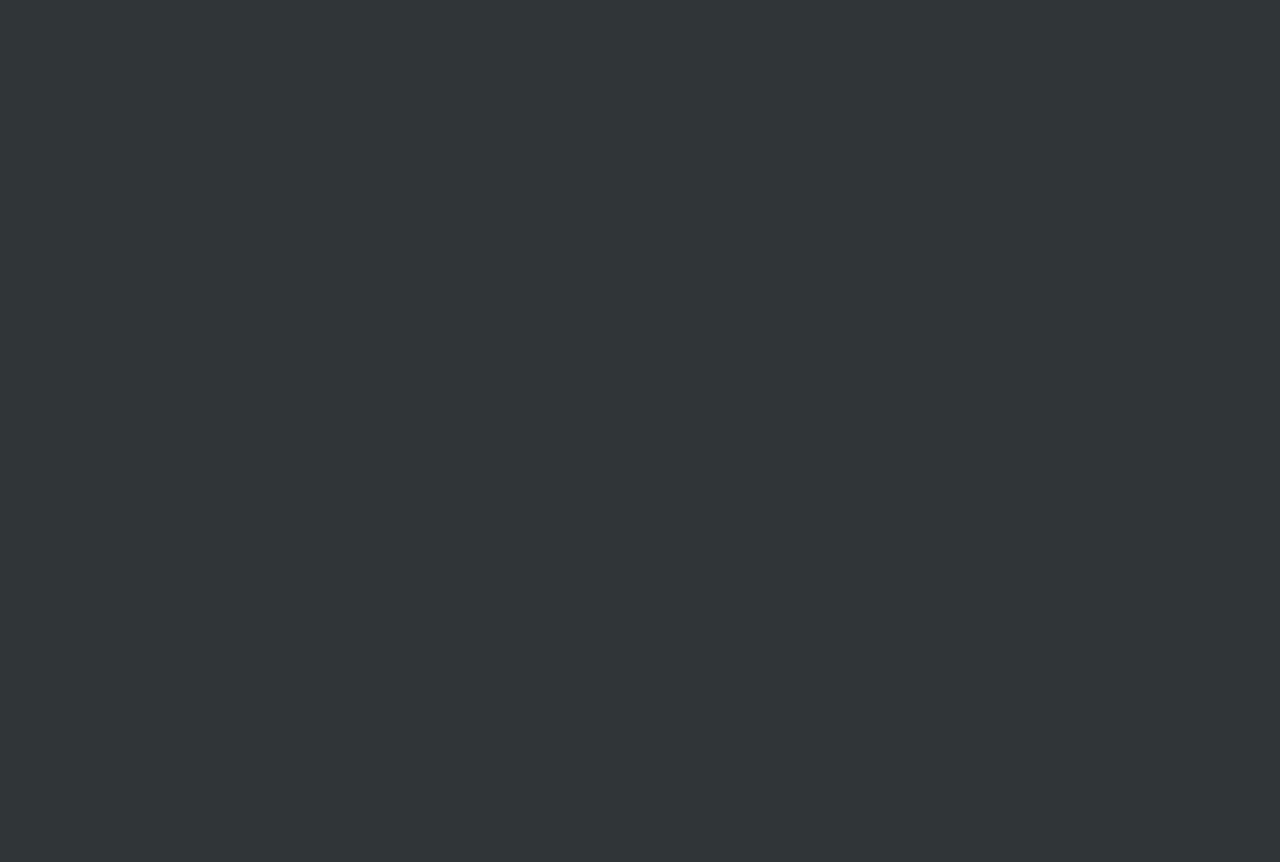
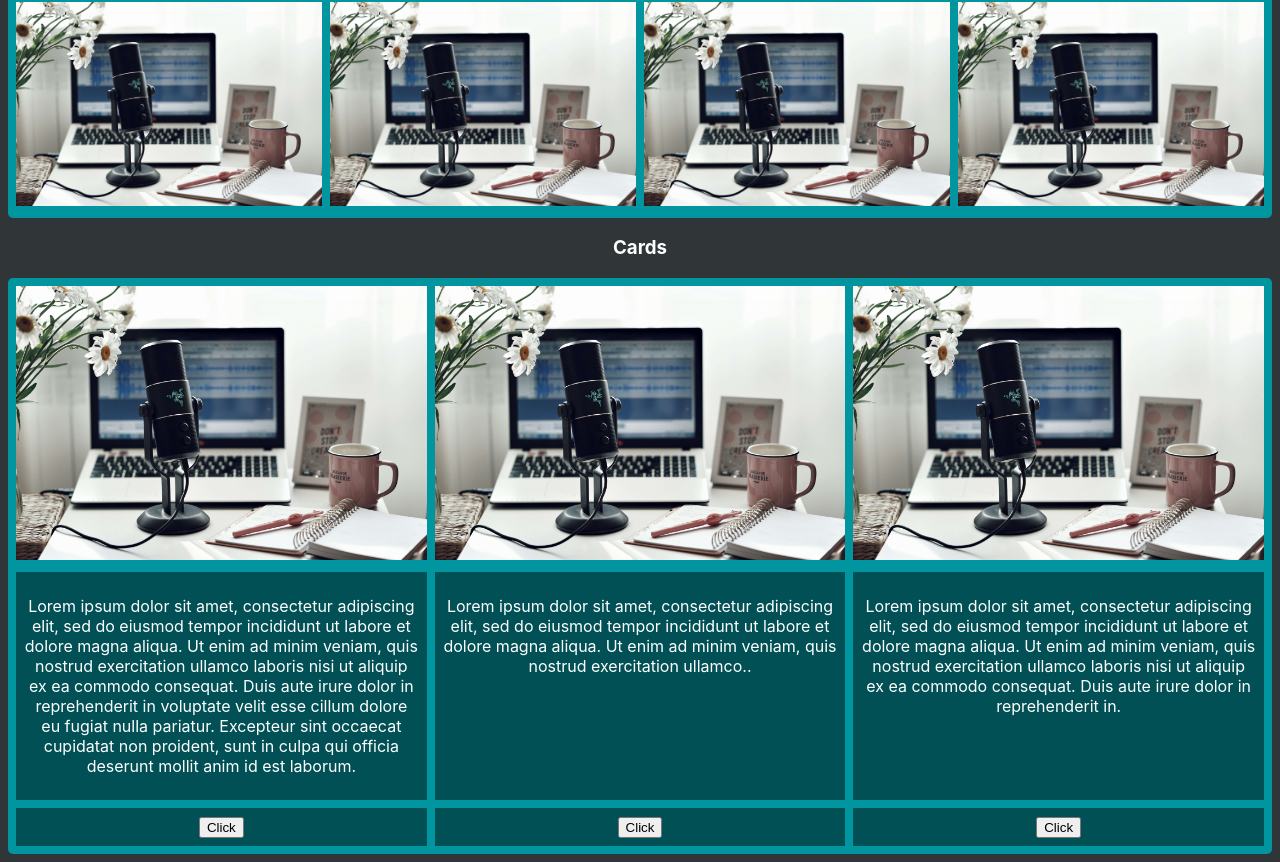
Before and after one commit to JarettSisk/lightweight-react-grid-layout, a React (Vite) app: page / in a window 1280 px wide. Shown: the part 1365-2227 px from the top of the page. Before the commit the page ends 1174 px from the top, so only its background shows below. Built offline with nearby package versions, Linux system fonts and the light colour scheme.

Commit message:
Added some additional examples to demo grid. Minor fixes.

```diff
--- a/src/components/DemoGrid/DemoGrid.css
+++ b/src/components/DemoGrid/DemoGrid.css
@@ -3,6 +3,7 @@
 }
 .content {
     /*border: 2px solid black;*/
+    height: 100%;
     background-color: #005055;
     text-align: center;
     padding: 8px;
--- a/src/components/DemoGrid/DemoGrid.jsx
+++ b/src/components/DemoGrid/DemoGrid.jsx
@@ -7,7 +7,7 @@ export const DemoGrid = (props) => {
     return (
         <div className={"demo-grid"}>
             <h3>Basic Grid</h3>
-            <GridContainer padding={8}>
+            <GridContainer padding={8} alignItems={"center"}>
                 <GridItem xs={8}>
                     <div className={"content"}>1</div>
                 </GridItem>
@@ -18,7 +18,7 @@ export const DemoGrid = (props) => {
                     <div className={"content"}>3</div>
                 </GridItem>
                 <GridItem xs={8}>
-                    <div className={"content"}>3</div>
+                    <p className={"content"}>3</p>
                 </GridItem>
             </GridContainer>
             <div className={"spacer"}/>
@@ -103,6 +103,102 @@ export const DemoGrid = (props) => {
                     <div className={"content"}>4</div>
                 </GridItem>
             </GridContainer>
+            <div className={"spacer"}/>
+            <h3>Images</h3>
+            <GridContainer padding={8}>
+                <GridItem xs={12} md={6} lg={3}>
+                    <img src={"./public/images/vika-strawberrika-NFvN4Sx3-VQ-unsplash (1).jpg"}/>
+                </GridItem>
+                <GridItem xs={12} md={6} lg={3}>
+                    <img src={"./public/images/vika-strawberrika-NFvN4Sx3-VQ-unsplash (1).jpg"}/>
+                </GridItem>
+                <GridItem xs={12} md={6} lg={3}>
+                    <img src={"./public/images/vika-strawberrika-NFvN4Sx3-VQ-unsplash (1).jpg"}/>
+                </GridItem>
+                <GridItem xs={12} md={6} lg={3}>
+                    <img src={"./public/images/vika-strawberrika-NFvN4Sx3-VQ-unsplash (1).jpg"}/>
+                </GridItem>
+            </GridContainer>
+
+            <h3>Cards</h3>
+            <GridContainer padding={8}>
+                <GridItem xs={12} md={4}>
+                        <GridContainer flexDirection={"column"} alignItems={"center"}>
+                            <GridItem xs={12}>
+                                <img src={"./public/images/vika-strawberrika-NFvN4Sx3-VQ-unsplash (1).jpg"}/>
+                            </GridItem>
+                            <GridItem style={{flex: 1}} xs={12}>
+                                <div className={"content"}>
+                                    <p>Lorem ipsum dolor sit amet, consectetur adipiscing elit, sed do eiusmod tempor
+                                        incididunt
+                                        ut
+                                        labore et dolore magna aliqua. Ut enim ad minim veniam, quis nostrud
+                                        exercitation
+                                        ullamco
+                                        laboris nisi ut aliquip ex ea commodo consequat. Duis aute irure dolor in
+                                        reprehenderit
+                                        in
+                                        voluptate velit esse cillum dolore eu fugiat nulla pariatur. Excepteur sint
+                                        occaecat
+                                        cupidatat non proident, sunt in culpa qui officia deserunt mollit anim id est
+                                        laborum.</p>
+                                </div>
+                            </GridItem>
+                            <GridItem xs={12}>
+                                <div className={"content"}>
+                                    <button>Click</button>
+                                </div>
+                            </GridItem>
+                        </GridContainer>
+                </GridItem>
+                <GridItem xs={12} md={4}>
+                        <GridContainer flexDirection={"column"} alignItems={"center"}>
+                            <GridItem xs={12}>
+                                <img src={"./public/images/vika-strawberrika-NFvN4Sx3-VQ-unsplash (1).jpg"}/>
+                            </GridItem>
+                            <GridItem xs={12} style={{flex: 1}}>
+                                <div className={"content"}>
+                                    <p>Lorem ipsum dolor sit amet, consectetur adipiscing elit, sed do eiusmod tempor
+                                        incididunt
+                                        ut
+                                        labore et dolore magna aliqua. Ut enim ad minim veniam, quis nostrud
+                                        exercitation
+                                        ullamco..</p>
+                                </div>
+                            </GridItem>
+                            <GridItem xs={12}>
+                                <div className={"content"}>
+                                    <button>Click</button>
+                                </div>
+                            </GridItem>
+                        </GridContainer>
+                </GridItem>
+                <GridItem xs={12} md={4}>
+                        <GridContainer flexDirection={"column"} alignItems={"center"}>
+                            <GridItem xs={12}>
+                                <img src={"./public/images/vika-strawberrika-NFvN4Sx3-VQ-unsplash (1).jpg"}/>
+                            </GridItem>
+                            <GridItem xs={12} style={{flex: 1}}>
+                                <div className={"content"}>
+                                    <p>Lorem ipsum dolor sit amet, consectetur adipiscing elit, sed do eiusmod tempor
+                                        incididunt
+                                        ut
+                                        labore et dolore magna aliqua. Ut enim ad minim veniam, quis nostrud
+                                        exercitation
+                                        ullamco
+                                        laboris nisi ut aliquip ex ea commodo consequat. Duis aute irure dolor in
+                                        reprehenderit
+                                        in.</p>
+                                </div>
+                            </GridItem>
+                            <GridItem xs={12}>
+                                <div className={"content"}>
+                                    <button>Click</button>
+                                </div>
+                            </GridItem>
+                        </GridContainer>
+                </GridItem>
+            </GridContainer>
         </div>
     )
 }
--- a/src/components/GridContainer/GridContainer.css
+++ b/src/components/GridContainer/GridContainer.css
@@ -1,6 +1,28 @@
 
-/* I dont really like styling all div children,but this seems to help divs that are placed inside grid items from
+/* I dont really like styling all children of type/s, but this seems to help divs/etc that are placed inside grid items from
 overflowing outside of the grid item bounds */
-.grid-container div {
+.grid-container div,
+.grid-container img,
+.grid-container video,
+.grid-container canvas,
+.grid-container iframe,
+.grid-container object,
+.grid-container embed,
+.grid-container svg,
+.grid-container pre,
+.grid-container code,
+.grid-container table {
     box-sizing: border-box;
 }
+
+/* Additional overflow protection for media elements */
+.grid-container img,
+.grid-container video,
+.grid-container canvas,
+.grid-container iframe,
+.grid-container object,
+.grid-container embed,
+.grid-container svg {
+    max-width: 100%;
+    height: auto;
+}
--- a/src/components/GridContainer/GridContainer.jsx
+++ b/src/components/GridContainer/GridContainer.jsx
@@ -15,6 +15,7 @@ export const GridContainer = (props) => {
 
     const containerStyle = {
         display: 'flex',
+        height: "100%",
         flexWrap: 'wrap',
         gap,
         '--grid-gap': gap,
--- a/src/components/GridItem/GridItem.css
+++ b/src/components/GridItem/GridItem.css
@@ -1,3 +1,7 @@
+:root {
+    --grid-gap: 0px; /* gets set to tha passed in prop value upon the component being loaded */
+}
+
 .grid-item {
     min-width: 0;
 }
```
Also changed, not shown: public/images/vika-strawberrika-NFvN4Sx3-VQ-unsplash (1).jpg (added).
